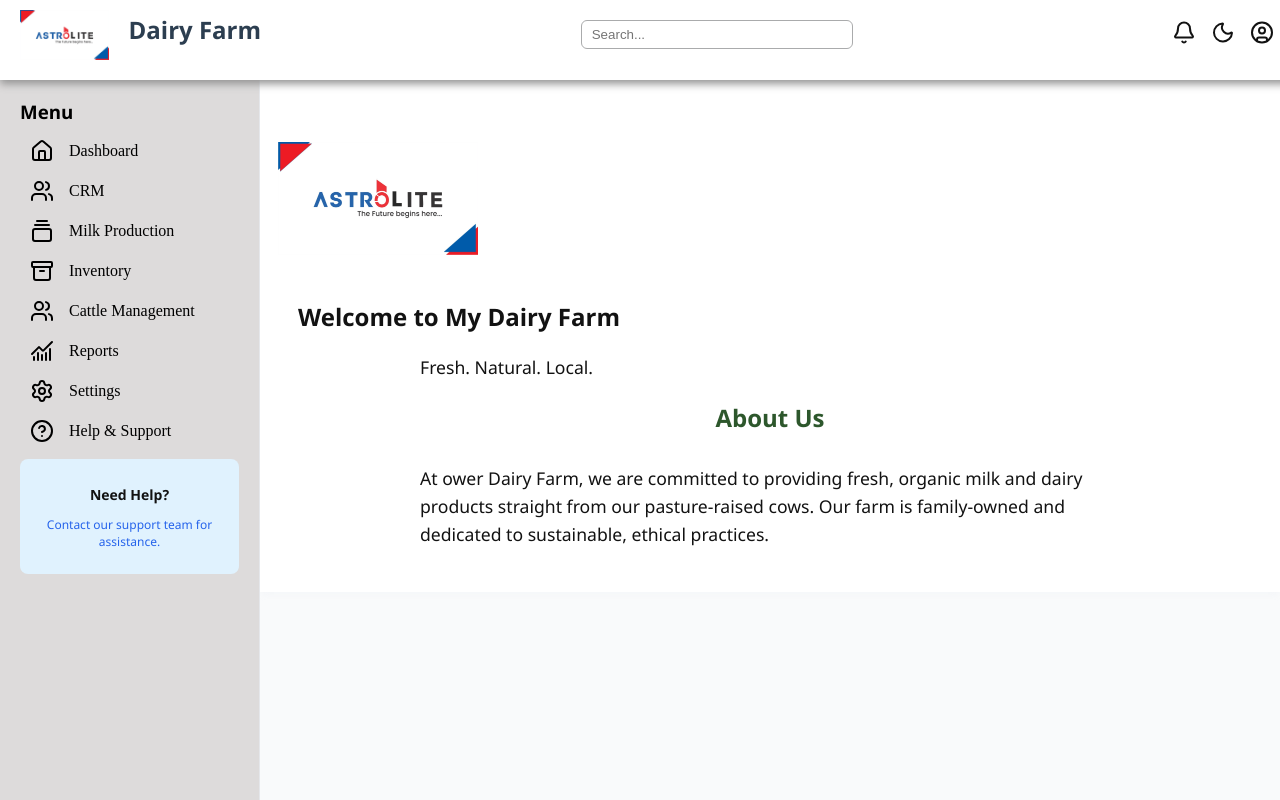
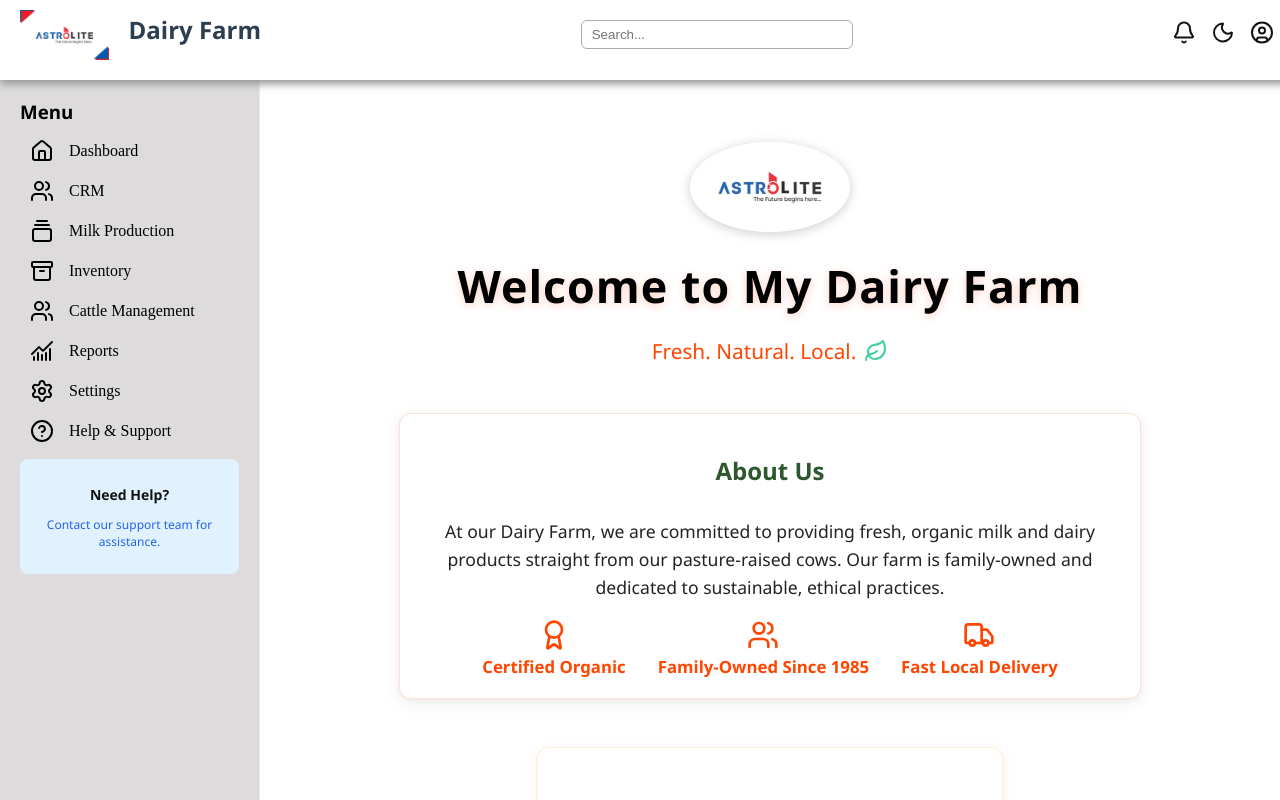
Before and after one commit to Astrolitetech/Front-End, a React (Create React App) app in the folder React/Organization-crm/org-crm/: page / in a window 1280 px wide. Built offline with nearby package versions, Linux system fonts and the light colour scheme.

Commit message:
welcome page

```diff
--- a/React/Organization-crm/org-crm/src/pages/Welcome.jsx
+++ b/React/Organization-crm/org-crm/src/pages/Welcome.jsx
@@ -2,20 +2,48 @@ import React from 'react';
 import logo from '../assets/logo.jpg';
 import '../styles/Welcome.css';
 
+
+import { Award, Users, Leaf, Truck, Calendar, Star, Phone, Mail } from 'lucide-react';
+
 function Welcome() {
     return (
-        <div className="page-container">
-            <img src={logo} alt="logo" className="welcome-logo" />
+        <div className="page-container welcome-hero">
+            <div className="welcome-header">
+                <img src={logo} alt="logo" className="welcome-logo" />
+                <h1 className="welcome-title">Welcome to My Dairy Farm</h1>
+                <p className="welcome-tagline">Fresh. Natural. Local. <Leaf className="icon-leaf" /></p>
+            </div>
 
             <section className="about">
-                <h1>Welcome to My Dairy Farm</h1>
-                <p>Fresh. Natural. Local.</p>
                 <h2>About Us</h2>
                 <p>
-                    At ower Dairy Farm, we are committed to providing fresh, organic milk and dairy products
+                    At our Dairy Farm, we are committed to providing fresh, organic milk and dairy products
                     straight from our pasture-raised cows. Our farm is family-owned and dedicated to
                     sustainable, ethical practices.
                 </p>
+                <div className="about-highlights">
+                    <div className="highlight"><Award size={32} /> <span>Certified Organic</span></div>
+                    <div className="highlight"><Users size={32} /> <span>Family-Owned Since 1985</span></div>
+                    <div className="highlight"><Truck size={32} /> <span>Fast Local Delivery</span></div>
+                </div>
+            </section>
+
+            <section className="features">
+                <h2>Why Choose Us?</h2>
+                <div className="features-grid">
+                    <div className="feature-card"><Star size={28} /> <h4>Premium Quality</h4><p>Only the best milk from healthy, pasture-raised cows.</p></div>
+                    <div className="feature-card"><Leaf size={28} /> <h4>Eco-Friendly</h4><p>We use sustainable farming and packaging practices.</p></div>
+                    <div className="feature-card"><Users size={28} /> <h4>Community Focused</h4><p>Supporting local farmers and families for decades.</p></div>
+                    <div className="feature-card"><Calendar size={28} /> <h4>Daily Freshness</h4><p>Milk delivered within hours of milking, every day.</p></div>
+                </div>
+            </section>
+
+            <section className="contact">
+                <h2>Contact & Connect</h2>
+                <div className="contact-info">
+                    <div><Phone size={20} /> <span>+91 98765 43210</span></div>
+                    <div><Mail size={20} /> <span>info@mydairyfarm.com</span></div>
+                </div>
             </section>
         </div>
     );
--- a/React/Organization-crm/org-crm/src/styles/Welcome.css
+++ b/React/Organization-crm/org-crm/src/styles/Welcome.css
@@ -1,6 +1,234 @@
+.welcome-hero {
+    display: flex;
+    flex-direction: column;
+    align-items: center;
+    background: #fff;
+    color: #232323;
+    border-radius: 18px;
+    box-shadow: 0 4px 24px rgba(0, 0, 0, 0.08);
+    padding-bottom: 40px;
+    transition: background 0.3s, color 0.3s;
+}
+
+body.dark .welcome-hero {
+    background: #111;
+    color: #f3f3f3;
+}
+
+.welcome-header {
+    text-align: center;
+    margin-top: 40px;
+    color: #181818;
+    /* black for light mode */
+}
+
+body.dark .welcome-header {
+    color: #fff !important;
+    /* white for dark mode */
+}
+
 .welcome-logo {
-    margin-top: 50px;
-    width: 200px;
+    margin-top: 10px;
+    width: 160px;
+    border-radius: 50%;
+    box-shadow: 0 2px 12px #00000033;
+}
+
+.welcome-title {
+    font-size: 2.8em;
+    color: black;
+    margin: 18px 0 8px 0;
+    font-weight: 800;
+    letter-spacing: 1px;
+    text-shadow: 0 2px 8px #fc4a1a44;
+}
+
+body.dark .welcome-title {
+    color: white;
+    /* light orange for dark mode */
+}
+
+.welcome-tagline {
+    font-size: 1.3em;
+    color: orangered;
+    margin-bottom: 18px;
+    font-weight: 500;
+    display: flex;
+    align-items: center;
+    justify-content: center;
+    gap: 8px;
+}
+
+body.dark .welcome-tagline {
+    color: pink;
+    /* light orange for dark mode */
+}
+
+.icon-leaf {
+    color: #43cea2;
+}
+
+/* About Card */
+.about {
+    background: #fff;
+    color: #232323;
+    border-radius: 12px;
+    padding: 28px 24px 18px 24px;
+    margin: 30px 0 18px 0;
+    max-width: 700px;
+    text-align: center;
+    border: 1px solid #f76a3333;
+    box-shadow: 0 4px 16px 0 rgba(0, 0, 0, 0.08), 0 1.5px 4px 0 rgba(226, 24, 24, 0.04);
+}
+
+
+body.dark .about {
+    border: 1px solid #f733ac33;
+    background: #181818;
+    color: #f3f3f3;
+}
+
+.about-highlights {
+    display: flex;
+    justify-content: center;
+    gap: 32px;
+    margin-top: 18px;
+}
+
+.highlight {
+    display: flex;
+    flex-direction: column;
+    align-items: center;
+    font-size: 1.05em;
+    color: orangered;
+    font-weight: 600;
+    gap: 4px;
+}
+
+body.dark .highlight {
+    color: pink;
+}
+
+/* Features Card */
+.features {
+    margin: 30px 0 18px 0;
+    background: #fff;
+    color: #232323;
+    border-radius: 12px;
+    box-shadow: 0 4px 16px 0 rgba(252, 74, 26, 0.08), 0 1.5px 4px 0 rgba(0, 0, 0, 0.04);
+    padding: 28px 24px 18px 24px;
+    max-width: 900px;
+    text-align: center;
+    border: 1px solid #f7b73333;
+}
+
+
+body.dark .features {
+    background: #181818;
+    color: #f3f3f3;
+}
+
+.features-grid {
+    display: grid;
+    grid-template-columns: repeat(auto-fit, minmax(220px, 1fr));
+    gap: 24px;
+    margin-top: 18px;
+}
+
+/* Feature Card */
+.feature-card {
+    background: #fffbe7;
+    border-radius: 10px;
+    padding: 18px 12px;
+    box-shadow: 0 2px 8px #fc4a1a11;
+    display: flex;
+    flex-direction: column;
+    align-items: center;
+    gap: 8px;
+    border: 1px solid #f7b73344;
+    min-height: 140px;
+    color: #232323;
+}
+
+.feature-card h4 {
+    margin: 8px 0 4px 0;
+    color: orangered;
+    font-size: 1.1em;
+}
+
+body.dark .feature-card h4 {
+    color: pink;
+}
+
+body.dark .feature-card {
+    background: #2c2c2c;
+    color: #f3f3f3;
+    border: 1px solid #444;
+}
+
+.feature-card p {
+    color: #333;
+    font-size: 0.98em;
+}
+
+body.dark .feature-card p {
+    color: #e0e0e0;
+}
+
+/* Contact Card */
+.contact {
+    background: #fff;
+    color: #232323;
+    border-radius: 12px;
+    box-shadow: 0 4px 16px 0 rgba(252, 74, 26, 0.08), 0 1.5px 4px 0 rgba(0, 0, 0, 0.04);
+    padding: 28px 24px 18px 24px;
+    max-width: 700px;
+    text-align: center;
+    margin: 30px 0 0 0;
+    border: 1px solid #f7b73333;
+}
+
+body.dark .contact {
+    background: #181818;
+    color: #f3f3f3;
+}
+
+.contact-info {
+    display: flex;
+    justify-content: center;
+    gap: 32px;
+    margin-bottom: 12px;
+    font-size: 1.1em;
+    color: #fc4a1a;
+    font-weight: 600;
+}
+
+body.dark .contact-info {
+    color: pink;
+}
+
+.social-links {
+    display: flex;
+    justify-content: center;
+    gap: 18px;
+    margin-top: 8px;
+}
+
+.social-links a {
+    color: #fc4a1a;
+    transition: color 0.2s;
+}
+
+.social-links a:hover {
+    color: #f7b733;
+}
+
+body.dark .social-links a {
+    color: #ffb385;
+}
+
+body.dark .social-links a:hover {
+    color: #fffbe7;
 }
 
 .header h1 {
```
